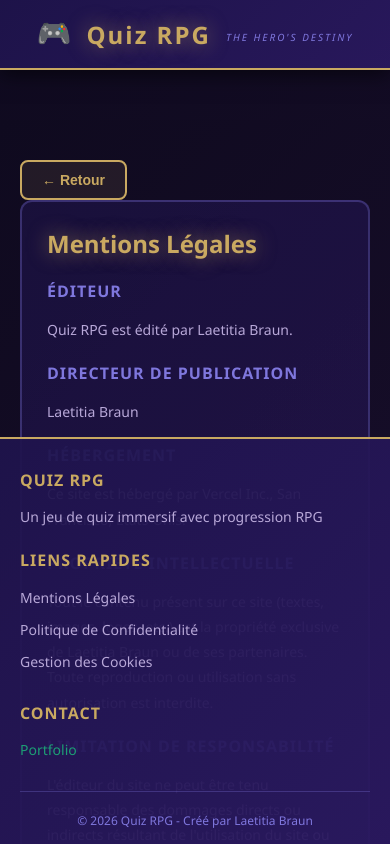
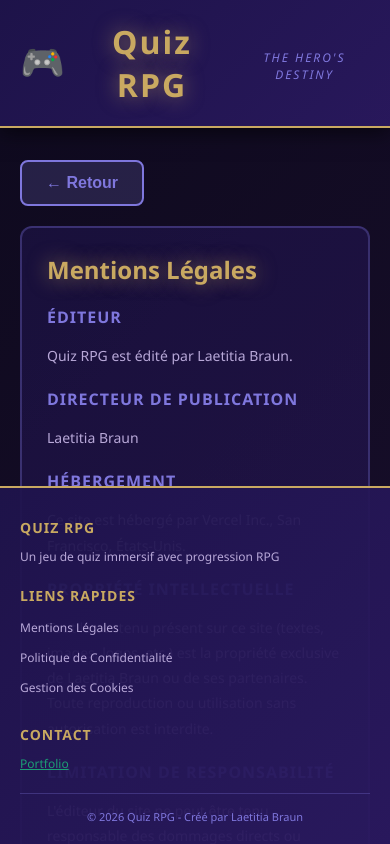
Before and after one commit to LaetitiaBraun/quiz-rpg, a React (Vite) app: page / in a window 390 px wide. Both pictures are taken after a click on the link "Mentions Légales". Shown: the top 844 px of the page. Built offline with nearby package versions, Linux system fonts and the light colour scheme.

Commit message:
Fix: Simplify CSS - remove flex from root, fix header/footer positioning

```diff
--- a/src/App.jsx
+++ b/src/App.jsx
@@ -130,9 +130,8 @@ export default function App() {
   return (
     <>
       <Header />
-      <div style={{ height: '120px' }} />
 
-      <div style={{ display: 'flex', flexDirection: 'column', minHeight: 'calc(100vh - 120px)', background: 'linear-gradient(135deg, #0f0a1f 0%, #1a0f2e 100%)' }}>
+      <div style={{ paddingTop: '120px', paddingBottom: '150px', minHeight: '100vh', background: 'linear-gradient(135deg, #0f0a1f 0%, #1a0f2e 100%)' }}>
         <LevelUpAnimation
           level={newLevel}
           show={showLevelUp}
@@ -147,7 +146,7 @@ export default function App() {
           />
         )}
 
-        <div style={{ flex: 1, display: 'flex', flexDirection: 'column', justifyContent: 'center' }}>
+        <div style={{ display: 'flex', flexDirection: 'column', justifyContent: 'center', minHeight: '60vh' }}>
         {showLegal ? (
           <LegalScreen
             page={legalPage}
@@ -211,7 +210,6 @@ export default function App() {
       </div>
 
       <Footer onOpenLegal={handleOpenLegal} />
-      <div style={{ height: '80px' }} />
     </>
   );
 }
--- a/src/styles/Footer.css
+++ b/src/styles/Footer.css
@@ -1,34 +1,34 @@
 .app-footer {
-  background: linear-gradient(135deg, rgba(31, 20, 76, 0.95), rgba(42, 25, 95, 0.95));
-  border-top: 2px solid #c9a961;
-  color: #b8a8d8;
-  padding: 40px 20px 20px;
   position: fixed;
   bottom: 0;
   left: 0;
   right: 0;
   width: 100%;
   z-index: 9999;
+  background: linear-gradient(135deg, rgba(31, 20, 76, 0.95), rgba(42, 25, 95, 0.95));
+  border-top: 2px solid #c9a961;
+  color: #b8a8d8;
+  padding: 30px 20px 20px;
 }
 
 .footer-content {
   max-width: 1200px;
-  margin: 0 auto 30px;
+  margin: 0 auto 20px;
   display: grid;
-  grid-template-columns: repeat(auto-fit, minmax(250px, 1fr));
-  gap: 30px;
+  grid-template-columns: repeat(auto-fit, minmax(200px, 1fr));
+  gap: 20px;
 }
 
 .footer-section h3 {
   color: #c9a961;
-  margin-bottom: 15px;
-  font-size: 16px;
+  margin-bottom: 10px;
+  font-size: 14px;
   text-transform: uppercase;
   letter-spacing: 1px;
 }
 
 .footer-section p {
-  font-size: 14px;
+  font-size: 12px;
   line-height: 1.6;
   margin: 0;
 }
@@ -40,26 +40,22 @@
 }
 
 .footer-links li {
-  margin-bottom: 10px;
+  margin-bottom: 8px;
 }
 
 .footer-links a {
   color: #b8a8d8;
   text-decoration: none;
-  font-size: 14px;
-  transition: all 0.3s ease;
-  border-bottom: 1px solid transparent;
+  font-size: 12px;
+  transition: color 0.3s ease;
 }
 
 .footer-links a:hover {
   color: #c9a961;
-  border-bottom-color: #c9a961;
 }
 
 .footer-section a[href*="laetitiabraun"] {
   color: #1d9e75;
-  text-decoration: none;
-  transition: color 0.3s ease;
 }
 
 .footer-section a[href*="laetitiabraun"]:hover {
@@ -68,23 +64,9 @@
 
 .footer-bottom {
   text-align: center;
-  padding-top: 20px;
+  padding-top: 15px;
   border-top: 1px solid rgba(127, 119, 221, 0.3);
-  font-size: 12px;
+  font-size: 11px;
   color: #7f77dd;
-}
-
-.footer-bottom p {
   margin: 0;
 }
-
-@media (max-width: 768px) {
-  .footer-content {
-    grid-template-columns: 1fr;
-    gap: 20px;
-  }
-
-  .app-footer {
-    padding: 30px 20px 15px;
-  }
-}
--- a/src/styles/Header.css
+++ b/src/styles/Header.css
@@ -9,10 +9,6 @@
   border-bottom: 2px solid #c9a961;
   padding: 20px 0;
   box-shadow: 0 4px 20px rgba(0, 0, 0, 0.6);
-  margin: 0;
-  display: flex;
-  align-items: center;
-  justify-content: center;
 }
 
 .header-content {
@@ -22,7 +18,6 @@
   display: flex;
   align-items: center;
   justify-content: center;
-  width: 100%;
 }
 
 .header-logo {
@@ -38,19 +33,14 @@
 }
 
 @keyframes float {
-  0%, 100% {
-    transform: translateY(0px);
-  }
-  50% {
-    transform: translateY(-10px);
-  }
+  0%, 100% { transform: translateY(0px); }
+  50% { transform: translateY(-10px); }
 }
 
 .header-logo h1 {
   color: #c9a961;
   font-size: 32px;
   margin: 0;
-  padding: 0;
   text-shadow: 0 0 20px rgba(201, 169, 97, 0.6);
   letter-spacing: 2px;
 }
@@ -60,25 +50,6 @@
   font-size: 12px;
   text-transform: uppercase;
   letter-spacing: 2px;
-  margin: 5px 0 0 0;
-  padding: 0;
+  margin-top: 5px;
   font-style: italic;
 }
-
-@media (max-width: 768px) {
-  .app-header {
-    padding: 15px 0;
-  }
-
-  .header-logo h1 {
-    font-size: 24px;
-  }
-
-  .logo-icon {
-    font-size: 28px;
-  }
-
-  .logo-subtitle {
-    font-size: 10px;
-  }
-}
--- a/src/styles/global.css
+++ b/src/styles/global.css
@@ -2,6 +2,10 @@
   margin: 0;
   padding: 0;
   box-sizing: border-box;
+}
+
+html {
+  scroll-behavior: smooth;
 }
 
 body {
@@ -9,17 +13,10 @@ body {
   background: linear-gradient(135deg, #0f0a1f 0%, #1a0f2e 100%);
   color: #e0d7f7;
   min-height: 100vh;
-  overflow-x: hidden;
-}
-
-html {
-  scroll-behavior: smooth;
 }
 
 #root {
   min-height: 100vh;
-  display: flex;
-  flex-direction: column;
 }
 
 .app-container {
@@ -36,43 +33,47 @@ html {
   color: #c9a961;
   border-radius: 8px;
   cursor: pointer;
+  font-weight: 600;
+  transition: all 0.3s ease;
   font-size: 16px;
-  font-weight: bold;
-  transition: all 0.3s ease;
 }
 
 .button:hover {
-  background: rgba(201, 169, 97, 0.25);
+  background: rgba(201, 169, 97, 0.2);
   transform: translateY(-2px);
+  box-shadow: 0 4px 12px rgba(201, 169, 97, 0.3);
+}
+
+.button:active {
+  transform: translateY(0);
 }
 
 .button-back {
-  align-self: flex-start;
-  padding: 10px 20px;
-  font-size: 14px;
+  background: rgba(127, 119, 221, 0.2);
+  border-color: #7f77dd;
+  color: #7f77dd;
+  margin-bottom: 20px;
 }
 
-/* ===== UTILITY CLASSES ===== */
-.text-center {
-  text-align: center;
+.button-back:hover {
+  background: rgba(127, 119, 221, 0.3);
+  box-shadow: 0 4px 12px rgba(127, 119, 221, 0.3);
 }
 
-.text-muted {
-  color: #a89fb8;
+/* ===== SCROLLBAR CUSTOM ===== */
+::-webkit-scrollbar {
+  width: 10px;
 }
 
-.text-accent {
-  color: #c9a961;
+::-webkit-scrollbar-track {
+  background: rgba(31, 20, 76, 0.5);
 }
 
-.gap-small {
-  gap: 15px;
+::-webkit-scrollbar-thumb {
+  background: #7f77dd;
+  border-radius: 5px;
 }
 
-.gap-medium {
-  gap: 20px;
+::-webkit-scrollbar-thumb:hover {
+  background: #c9a961;
 }
-
-.gap-large {
-  gap: 30px;
-}
```
